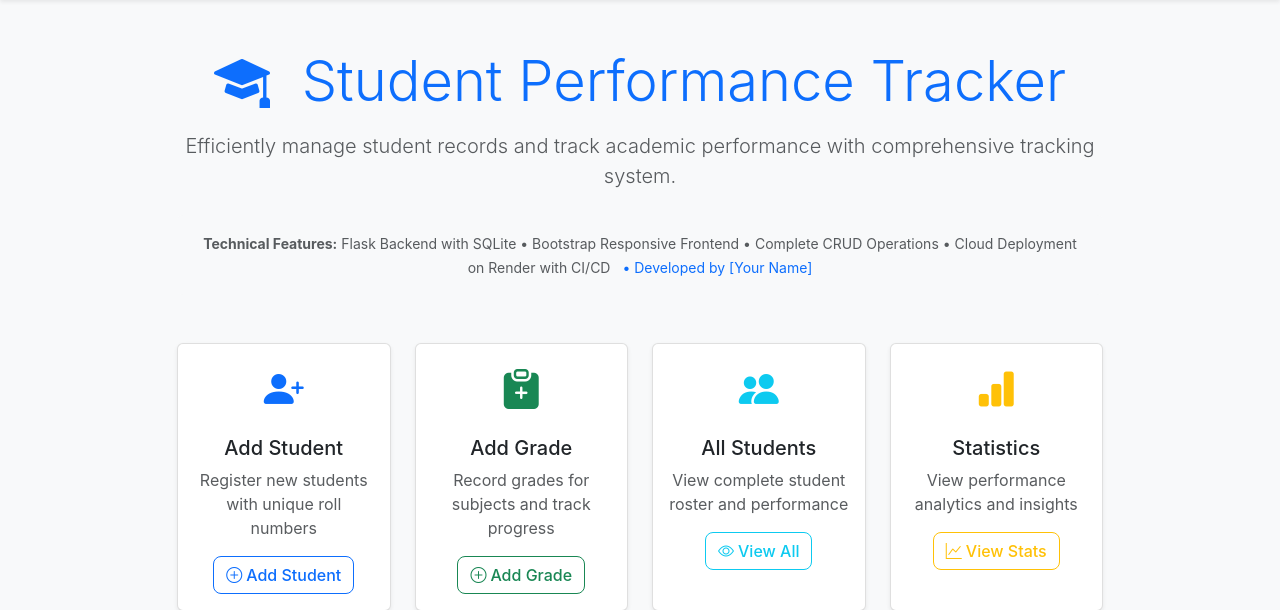
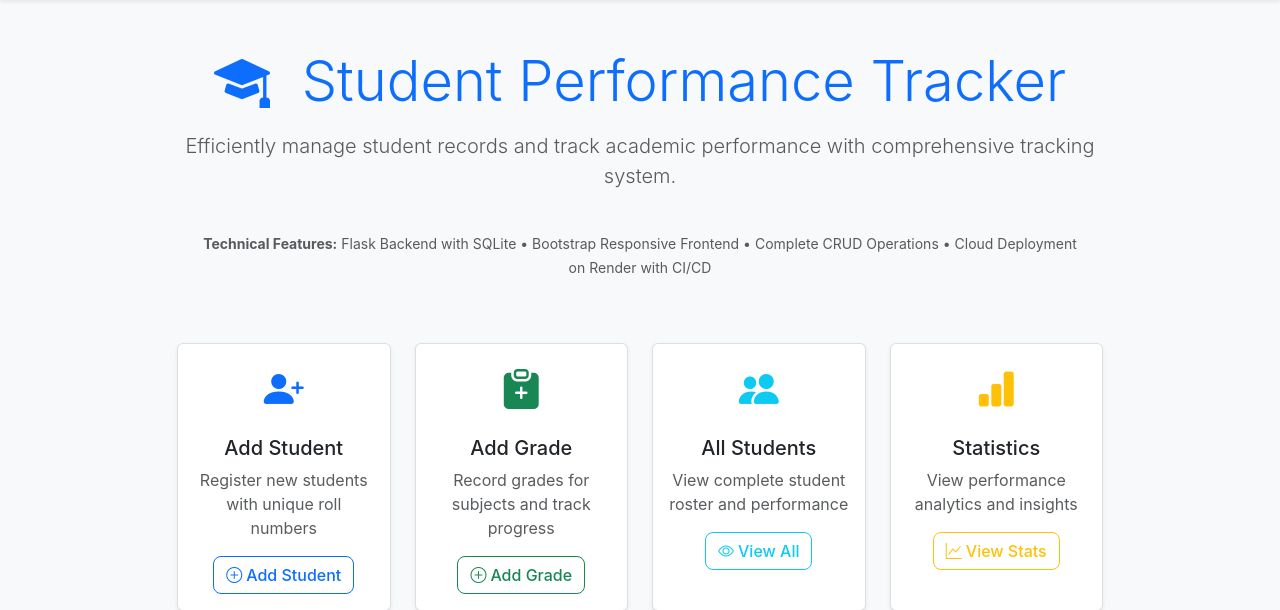
Before and after one commit to gauravxa137/StudentTracker, a Flask app: page / in a window 1280 px wide. Shown: the part 62-672 px from the top of the page. Run offline with Flask 3, Linux system fonts and the light colour scheme.

Commit message:
v11092025-1513

```diff
--- a/py-app/templates/home.html
+++ b/py-app/templates/home.html
@@ -19,7 +19,7 @@
             <div class="mb-4 p-3 bg-light rounded">
                 <small class="text-muted">
                     <strong>Technical Features:</strong> Flask Backend with SQLite • Bootstrap Responsive Frontend • Complete CRUD Operations • Cloud Deployment on Render with CI/CD
-                    <span class="text-primary ms-2">• Developed by [Your Name]</span>
+
                 </small>
             </div>
         </div>
```
